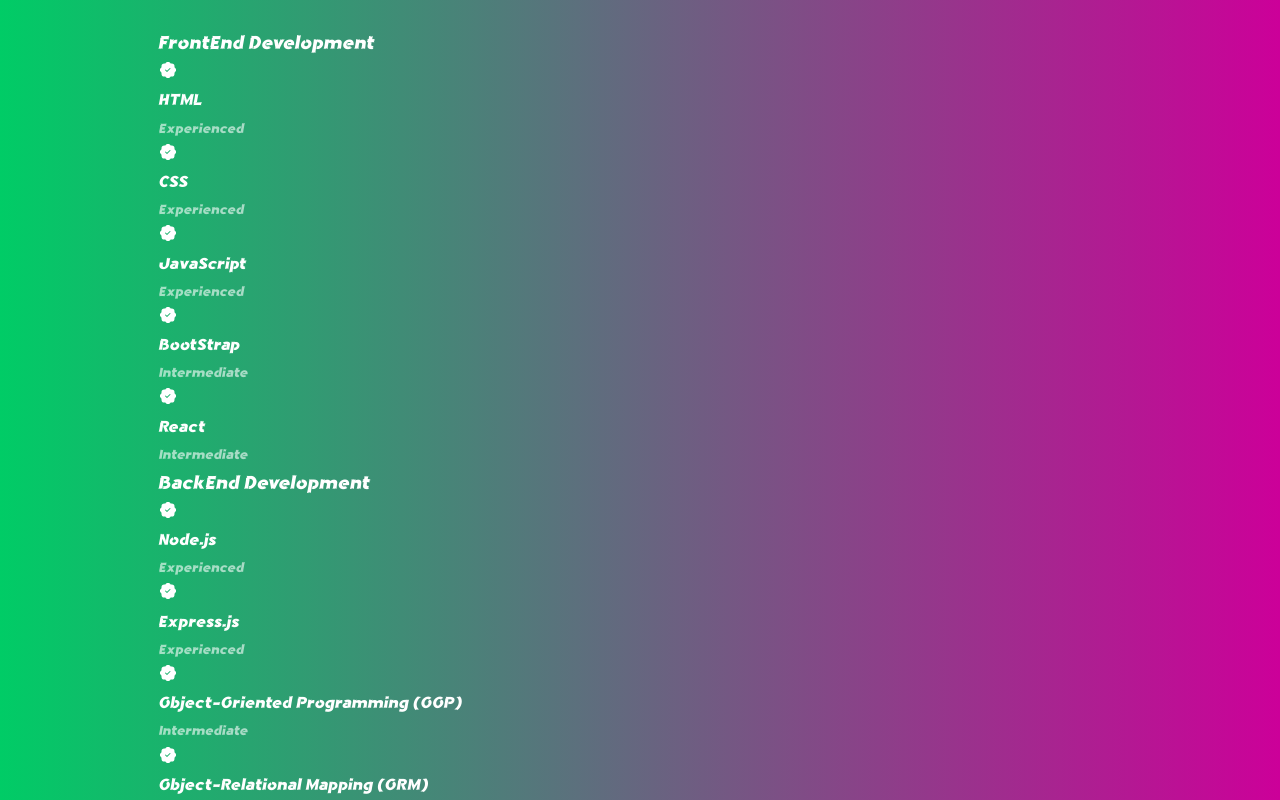
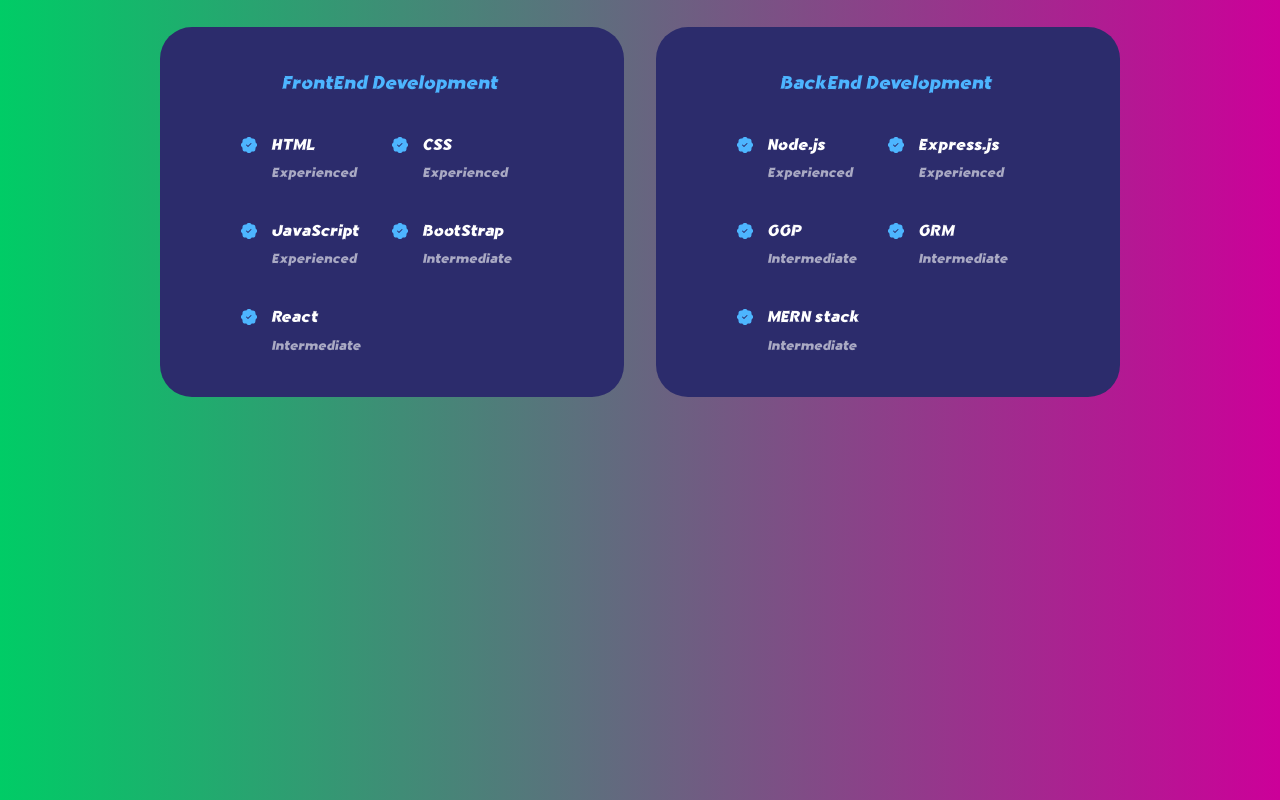
Before and after one commit to aldoibuado/Aldo-Portfolio, a React (Create React App) app in the folder client/: page / in a window 1280 px wide. Shown: the part 1940-2740 px from the top of the page. Built offline with nearby package versions, Linux system fonts and the light colour scheme.

Commit message:
added styling to experience section

```diff
--- a/client/src/components/experience/Experience.jsx
+++ b/client/src/components/experience/Experience.jsx
@@ -14,29 +14,39 @@
          <h3>FrontEnd Development</h3>
          <div className="experience__content">
           <article className="experience__details">
-            <BsPatchCheckFill />
+            <BsPatchCheckFill className="experience__details-icon" />
+            <div>
             <h4>HTML</h4>
             <small className="text-light">Experienced</small>
+            </div>
           </article>
           <article className="experience__details">
-            <BsPatchCheckFill />
-            <h4>CSS</h4>
+            <BsPatchCheckFill className="experience__details-icon"/>
+           <div>
+           <h4>CSS</h4>
             <small className="text-light">Experienced</small>
+           </div>
           </article>
           <article className="experience__details">
-            <BsPatchCheckFill />
-            <h4>JavaScript</h4>
+            <BsPatchCheckFill className="experience__details-icon"/>
+           <div>
+           <h4>JavaScript</h4>
             <small className="text-light">Experienced</small>
+           </div>
           </article>
           <article className="experience__details">
-            <BsPatchCheckFill />
+            <BsPatchCheckFill className="experience__details-icon"/>
+            <div>
             <h4>BootStrap</h4>
             <small className="text-light">Intermediate</small>
+            </div>
           </article>
           <article className="experience__details">
-            <BsPatchCheckFill />
-            <h4>React</h4>
+            <BsPatchCheckFill className="experience__details-icon"/>
+           <div>
+           <h4>React</h4>
             <small className="text-light">Intermediate</small>
+           </div>
           </article>
          </div>
         </div>
@@ -45,29 +55,39 @@
         <h3>BackEnd Development</h3>
          <div className="experience__content">
           <article className="experience__details">
-            <BsPatchCheckFill />
+            <BsPatchCheckFill className="experience__details-icon"/>
+            <div>
             <h4>Node.js</h4>
             <small className="text-light">Experienced</small>
+            </div>
           </article>
           <article className="experience__details">
-            <BsPatchCheckFill />
+            <BsPatchCheckFill className="experience__details-icon"/>
+            <div>
             <h4>Express.js</h4>
             <small className="text-light">Experienced</small>
+            </div>
           </article>
           <article className="experience__details">
-            <BsPatchCheckFill />
-            <h4>Object-Oriented Programming (OOP)</h4>
+            <BsPatchCheckFill className="experience__details-icon"/>
+           <div>
+           <h4>OOP</h4>
             <small className="text-light">Intermediate</small>
+           </div>
           </article>
           <article className="experience__details">
-            <BsPatchCheckFill />
-            <h4>Object-Relational Mapping (ORM)</h4>
+            <BsPatchCheckFill className="experience__details-icon"/>
+            <div>
+            <h4>ORM</h4>
             <small className="text-light">Intermediate</small>
+            </div>
           </article>
           <article className="experience__details">
-            <BsPatchCheckFill />
-            <h4>MERN stack</h4>
+            <BsPatchCheckFill className="experience__details-icon"/>
+           <div>
+           <h4>MERN stack</h4>
             <small className="text-light">Intermediate</small>
+           </div>
           </article>
          </div>
         </div>
--- a/client/src/components/experience/experience.css
+++ b/client/src/components/experience/experience.css
@@ -0,0 +1,41 @@
+.experience__container {
+    display: grid;
+    grid-template-columns: 1fr 1fr;
+    gap: 2rem;
+}
+
+.experience__container > div {
+    background: var(--color-bg-variant);
+    padding: 2.4rem 5rem;
+    border-radius: 2rem;
+    border: 1px solid transparent;
+    transition: var(--transition);
+}
+
+.experience__container > div:hover {
+    background: transparent;
+    border-color: var(--color-primary-variant);
+    cursor: default;
+}
+
+.experience__container > div h3 {
+    text-align: center;
+    margin-bottom: 2rem;
+    color: var(--color-primary);
+}
+
+.experience__content {
+    display: grid;
+    grid-template-columns: 1fr 1fr;
+    row-gap: 2rem;
+}
+
+.experience__details {
+    display: flex;
+    gap: 1rem;
+}
+
+.experience__details-icon {
+    margin-top: 6px;
+    color: var(--color-primary);
+}
```
